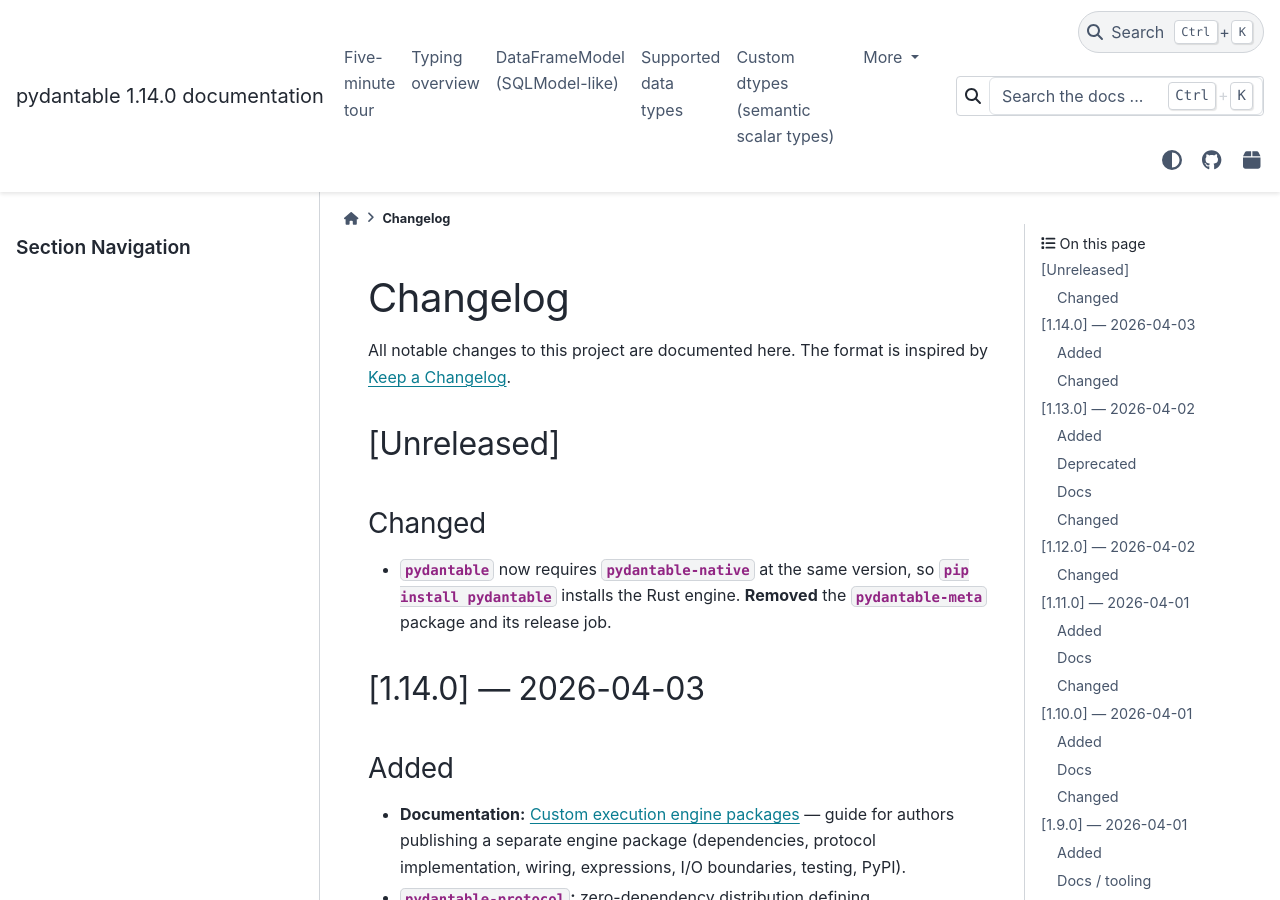
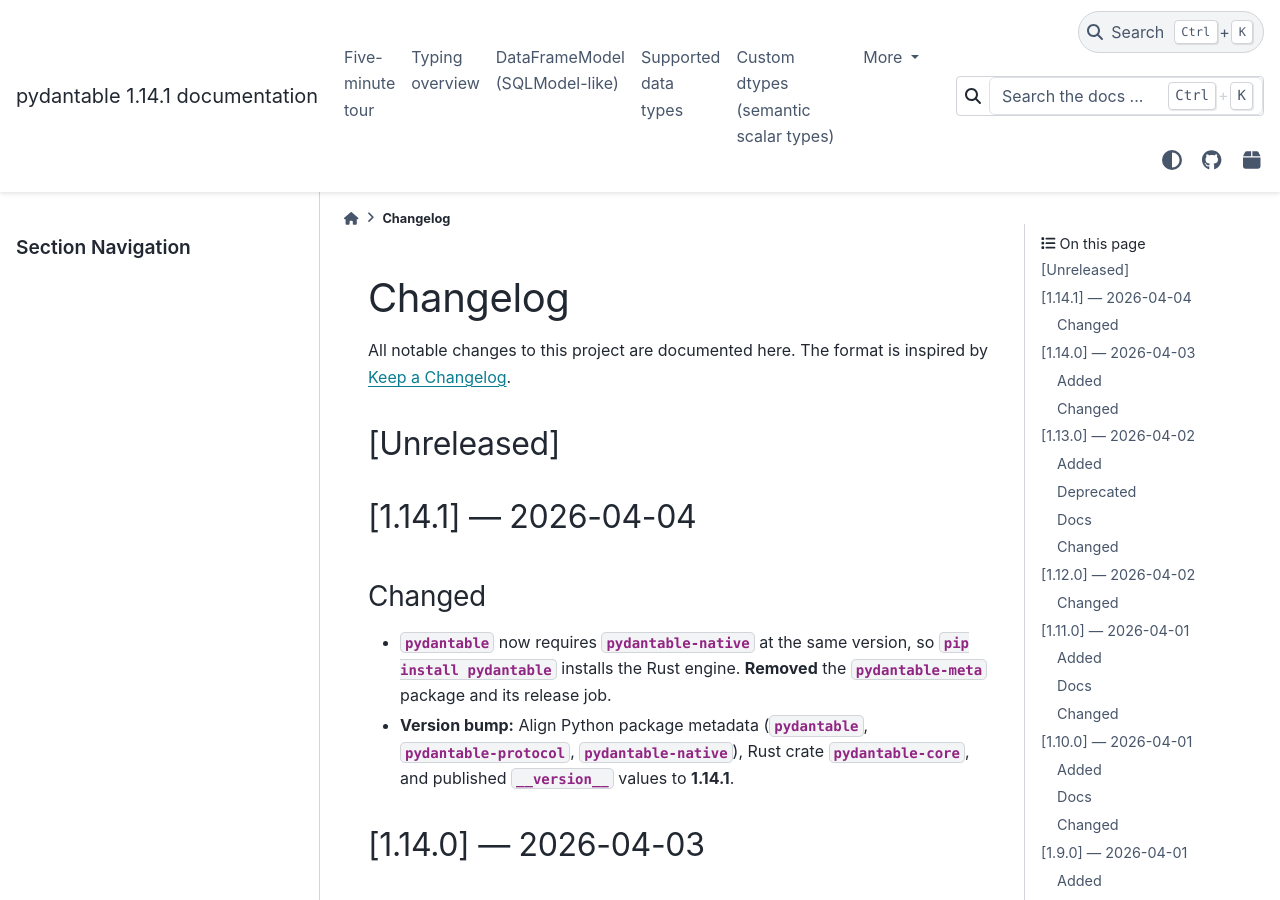
Before and after one commit to eddiethedean/pydantable, a Sphinx documentation site: the page built from docs/CHANGELOG.md, in a window 1280 px wide and 900 px high. Built offline with Sphinx 7.4.7 and the PyData theme 0.15.4, drawn with Linux system fonts in a browser that asks for light colours; the version number is read from the project's files by our own code.

Commit message:
chore: bump version to 1.14.1
Align pydantable, pydantable-protocol, pydantable-native, pydantable-core,
__version__ stubs, docs, and CHANGELOG for the 1.14.1 patch release.

```diff
--- a/docs/CHANGELOG.md
+++ b/docs/CHANGELOG.md
@@ -4,9 +4,12 @@
 
 ## [Unreleased]
 
+## [1.14.1] — 2026-04-04
+
 ### Changed
 
 - **`pydantable`** now requires **`pydantable-native`** at the same version, so **`pip install pydantable`** installs the Rust engine. **Removed** the **`pydantable-meta`** package and its release job.
+- **Version bump:** Align Python package metadata (**`pydantable`**, **`pydantable-protocol`**, **`pydantable-native`**), Rust crate **`pydantable-core`**, and published **`__version__`** values to **1.14.1**.
 
 ## [1.14.0] — 2026-04-03
 
--- a/docs/DEVELOPER.md
+++ b/docs/DEVELOPER.md
@@ -466,8 +466,8 @@
 
 ### Publishing (PyPI)
 
-Pushing a git tag matching **`v*`** (for example **`v1.14.0`**) runs `.github/workflows/release.yml`: shared CI (same checks as **`ci.yml`**), then publishes **`pydantable-protocol`**, **`pydantable`** (sdist + pure-Python wheel), then **`pydantable-native`** (many parallel **`maturin-action`** jobs; one uploads the **sdist** plus **manylinux x86_64** wheels). The repository needs a **`PYPI_API_TOKEN`** secret (`TWINE_USERNAME` is **`__token__`** in the workflow). **`release.yml`** sets **`permissions: contents: read`** and **`actions: write`** so the reusable **`shared-ci`** job can use **`actions/cache`** and **`actions/upload-artifact`**. Versions come from each package’s **`pyproject.toml`** on the tagged commit. Keep the workflow’s **Python test install** (`.github/workflows/_shared-ci.yml`, **Install maturin and test deps**) aligned with **`pyproject.toml`** **`[project.optional-dependencies]`** **`dev`** + **`pandas`** + **`polars`** + **`pytest-cov`** + **`rapcsv`/`rapfiles`/`rapsqlite`** (plus the other CI-only pins: **`fastapi`**, **`httpx`**, **`sqlalchemy`**, **`streamlit`**, **`dataframe-api-compat`**, **`fsspec`**, **`openpyxl`**, **`kafka-python`**, **`google-cloud-bigquery`**, **`snowflake-connector-python`**, …) so optional tests are not skipped on matrix legs or on tag builds.
+Pushing a git tag matching **`v*`** (for example **`v1.14.1`**) runs `.github/workflows/release.yml`: shared CI (same checks as **`ci.yml`**), then publishes **`pydantable-protocol`**, **`pydantable`** (sdist + pure-Python wheel), then **`pydantable-native`** (many parallel **`maturin-action`** jobs; one uploads the **sdist** plus **manylinux x86_64** wheels). The repository needs a **`PYPI_API_TOKEN`** secret (`TWINE_USERNAME` is **`__token__`** in the workflow). **`release.yml`** sets **`permissions: contents: read`** and **`actions: write`** so the reusable **`shared-ci`** job can use **`actions/cache`** and **`actions/upload-artifact`**. Versions come from each package’s **`pyproject.toml`** on the tagged commit. Keep the workflow’s **Python test install** (`.github/workflows/_shared-ci.yml`, **Install maturin and test deps**) aligned with **`pyproject.toml`** **`[project.optional-dependencies]`** **`dev`** + **`pandas`** + **`polars`** + **`pytest-cov`** + **`rapcsv`/`rapfiles`/`rapsqlite`** (plus the other CI-only pins: **`fastapi`**, **`httpx`**, **`sqlalchemy`**, **`streamlit`**, **`dataframe-api-compat`**, **`fsspec`**, **`openpyxl`**, **`kafka-python`**, **`google-cloud-bigquery`**, **`snowflake-connector-python`**, …) so optional tests are not skipped on matrix legs or on tag builds.
 
 **GNU manylinux wheels** are built with **`PyO3/maturin-action`** inside the default **manylinux Docker** images (`manylinux: 2_17` / `2_28`). Avoid **`container: off`** plus **`--zig`** on the host for those targets: linker failures and **OOM** are common with a Polars-sized dependency tree. **musllinux** jobs still use **`--zig`** in `release.yml` as needed.
 
-Tag the same commit for all distributions: **`v` + version** (for example **`v1.14.0`**). **`pip install pydantable==1.14.0`** resolves **`pydantable-protocol==1.14.0`** and **`pydantable-native==1.14.0`** from PyPI.
+Tag the same commit for all distributions: **`v` + version** (for example **`v1.14.1`**). **`pip install pydantable==1.14.1`** resolves **`pydantable-protocol==1.14.1`** and **`pydantable-native==1.14.1`** from PyPI.
--- a/docs/POLARS_TRANSFORMATIONS_ROADMAP.md
+++ b/docs/POLARS_TRANSFORMATIONS_ROADMAP.md
@@ -4,7 +4,7 @@
 Polars while preserving `pydantable`'s typed schema contracts.
 
 Notes that say **Implemented on branch `v0.5.0`** refer to historical work landed in the 0.5.x line.
-The current release is **1.14.0** (see `docs/CHANGELOG.md`). Older bullets below still record the 0.5.x baseline plus later additions.
+The current release is **1.14.1** (see `docs/CHANGELOG.md`). Older bullets below still record the 0.5.x baseline plus later additions.
 
 **Post–P7 (0.18.0+):** Phases **P1–P7** below are **complete**. Further Polars-style parity is **additive** (new `Expr` methods, transforms, or façade wrappers) and is tracked in [`PARITY_SCORECARD.md`](PARITY_SCORECARD.md), [`PYSPARK_PARITY.md`](PYSPARK_PARITY.md), and [`ROADMAP.md`](ROADMAP.md)—not as a new “P8” checklist unless maintainers add one explicitly.
 
--- a/docs/ROADMAP.md
+++ b/docs/ROADMAP.md
@@ -1,6 +1,6 @@
 # PydanTable roadmap (shipped → v1.0.0)
 
-**Latest release: `1.14.0`.** The **Planned v1.0.0** checklist (below) is **complete** for that tag. **Shipped in 0.23.0** adds **lazy `read_*` / `aread_*` file roots** (Parquet, CSV, NDJSON, IPC, **JSON**), **`DataFrame.write_*`** lazy pipeline output, **`export_*`** for eager dict→file, **`DataFrameModel`** glue (**`from_sql`**, **`write_sql`**, **`read_parquet_url_ctx`**), **HTTP/object-store `max_bytes`**, **`MissingRustExtensionError`**, and **breaking renames** (**`materialize_*`**, **`fetch_sql`**, **`fetch_*_url`**)—see **Shipped in 0.23.0** below and {doc}`IO_OVERVIEW`. **0.22.0** introduced the **`pydantable.io`** package (vocabulary evolved in **0.23.0**; see {doc}`CHANGELOG`). Earlier **0.20.0** / **0.21.0** items (**UX** docs, **Streamlit** interchange, …) remain in their sections. **ipywidgets** / interactive explorers remain **Later** unless promoted. This document also summarizes shipped history and **Later** / **After v1.0.0** backlogs.
+**Latest release: `1.14.1`.** The **Planned v1.0.0** checklist (below) is **complete** for that tag. **Shipped in 0.23.0** adds **lazy `read_*` / `aread_*` file roots** (Parquet, CSV, NDJSON, IPC, **JSON**), **`DataFrame.write_*`** lazy pipeline output, **`export_*`** for eager dict→file, **`DataFrameModel`** glue (**`from_sql`**, **`write_sql`**, **`read_parquet_url_ctx`**), **HTTP/object-store `max_bytes`**, **`MissingRustExtensionError`**, and **breaking renames** (**`materialize_*`**, **`fetch_sql`**, **`fetch_*_url`**)—see **Shipped in 0.23.0** below and {doc}`IO_OVERVIEW`. **0.22.0** introduced the **`pydantable.io`** package (vocabulary evolved in **0.23.0**; see {doc}`CHANGELOG`). Earlier **0.20.0** / **0.21.0** items (**UX** docs, **Streamlit** interchange, …) remain in their sections. **ipywidgets** / interactive explorers remain **Later** unless promoted. This document also summarizes shipped history and **Later** / **After v1.0.0** backlogs.
 
 Release history (high level): [`CHANGELOG.md`](CHANGELOG.md).
 
--- a/pyproject.toml
+++ b/pyproject.toml
@@ -4,7 +4,7 @@
 
 [project]
 name = "pydantable"
-version = "1.14.0"
+version = "1.14.1"
 description = "Strongly-typed DataFrames for Python, powered by Rust."
 readme = "README.md"
 license = { text = "MIT" }
@@ -19,8 +19,8 @@
 ]
 dependencies = [
     "pydantic>=2.0,<3",
-    "pydantable-protocol==1.14.0",
-    "pydantable-native==1.14.0",
+    "pydantable-protocol==1.14.1",
+    "pydantable-native==1.14.1",
     "typing-extensions>=4.7",
 ]
 
```
Also changed, not shown: README.md (+1 -1 lines), docs/index.md (+1 -1 lines), 7 other files.
